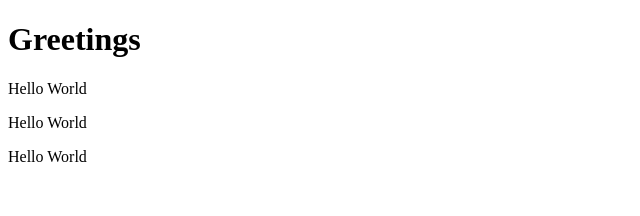
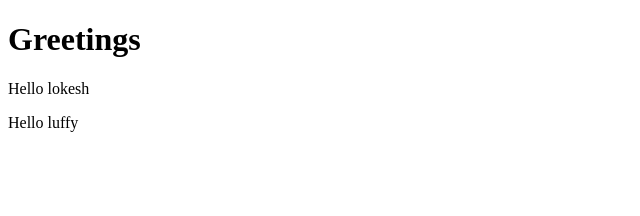
Before and after one commit to loki-uzumaki/react-b51, a React (Vite) app: page / in a window 1280 px wide. Shown: the top 216 px of the page, without its empty margins (0-640 px from the left). Built offline with nearby package versions, Linux system fonts and the light colour scheme.

Commit message:
passing data as props

```diff
--- a/src/App.jsx
+++ b/src/App.jsx
@@ -1,15 +1,16 @@
-function Hello() {
+function Hello(props) {
   return (
-    <p>Hello World</p>
+    <p>Hello {props.username}</p>
   )
 }
 function App() {
+  let user1 = 'lokesh';
+  let user2 = 'luffy';
   return (
     <div>
       <h1>Greetings</h1>
-      <Hello />
-      <Hello />
-      <Hello />
+      <Hello username={user1} />
+      <Hello username={user2} />
     </div>
   )
 
```
